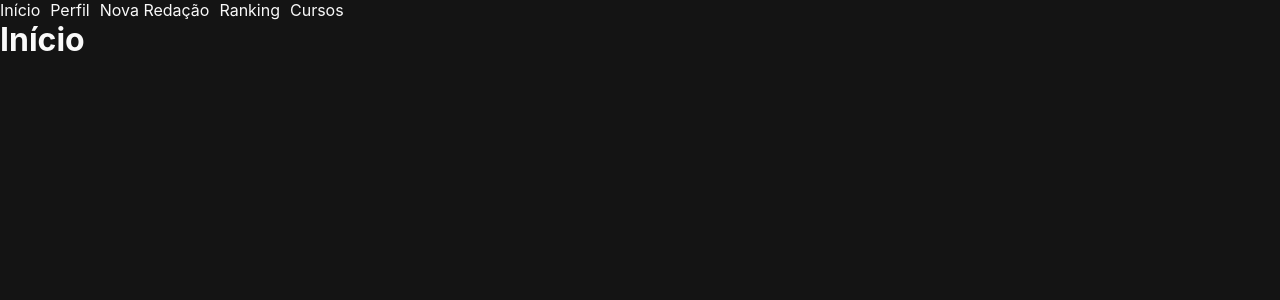
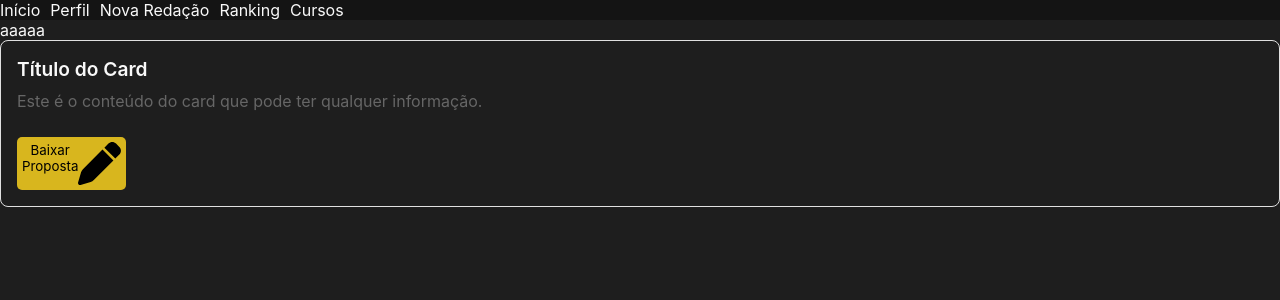
Before and after one commit to Hiarleyy/Plataforma-Redacao-Front, a React (Vite) app in the folder ppe-front/: page /aluno in a window 1280 px wide. Shown: the top 300 px of the page. Built offline with nearby package versions, Linux system fonts and the light colour scheme.

Commit message:
add Criação de cards dinâmicos

```diff
--- a/ppe-front/package.json
+++ b/ppe-front/package.json
@@ -10,6 +10,7 @@
     "preview": "vite preview"
   },
   "dependencies": {
+    "prop-types": "^15.8.1",
     "react": "^19.0.0",
     "react-dom": "^19.0.0",
     "react-router-dom": "^7.5.1"
--- a/ppe-front/src/components/Card/Card.jsx
+++ b/ppe-front/src/components/Card/Card.jsx
@@ -0,0 +1,48 @@
+import React from 'react';
+import PropTypes from 'prop-types';
+import styles from './Card.module.css';
+
+const Card = ({
+  title,
+  content,
+  image,
+  imageAlt,
+  actions,
+  variant = 'default',
+  className,
+  onClick,
+  children,
+}) => {
+  return (
+    <div
+      className={`${styles.card} ${styles[variant]} ${className || ''}`}
+      onClick={onClick}
+    >
+      <div className={styles.content}>
+        {title && <h3 className={styles.title}>{title}</h3>}
+        {content && <p className={styles.text}>{content}</p>}
+        {children}
+      </div>
+
+      {actions && (
+        <div className={styles.actions}>
+          {actions}
+        </div>
+      )}
+    </div>
+  );
+};
+
+Card.propTypes = {
+  title: PropTypes.string,
+  content: PropTypes.string,
+  image: PropTypes.string,
+  imageAlt: PropTypes.string,
+  actions: PropTypes.node,
+  variant: PropTypes.oneOf(['default', 'outlined', 'elevated']),
+  className: PropTypes.string,
+  onClick: PropTypes.func,
+  children: PropTypes.node,
+};
+
+export default Card;
--- /dev/null
+++ b/ppe-front/src/components/Card/Card.module.css
@@ -0,0 +1,52 @@
+.card {
+  border-radius: 8px;
+  overflow: hidden;
+  display: flex;
+  flex-direction: column;
+  width: 100%;
+  transition: transform 0.2s ease, box-shadow 0.2s ease;
+}
+
+/* Variantes de estilo */
+.default {
+  background-color: #070707;
+  box-shadow: 0 2px 4px rgba(0, 0, 0, 0.1);
+}
+
+.outlined {
+  background-color: transparent;
+  border: 1px solid #e0e0e0;
+}
+
+.elevated {
+  background-color: #ffffff;
+  box-shadow: 0 8px 16px rgba(0, 0, 0, 0.1);
+}
+
+.card:hover {
+  transform: translateY(-2px);
+  box-shadow: 0 4px 8px rgba(0, 0, 0, 0.15);
+}
+
+.content {
+  padding: 16px;
+}
+
+.title {
+  margin: 0 0 8px;
+  font-size: 1.2rem;
+  font-weight: 600;
+}
+
+.text {
+  margin: 0;
+  color: #666;
+  line-height: 1.5;
+}
+
+.actions {
+  padding: 8px 16px 16px;
+  margin-top: auto;
+  display: flex;
+  gap: 8px;
+}
--- a/ppe-front/src/pages/Aluno/Inicio/Inicio.jsx
+++ b/ppe-front/src/pages/Aluno/Inicio/Inicio.jsx
@@ -1,5 +1,33 @@
+import styles from "./inicio.module.css"
+import Card from '../../../components/Card/Card';
+
 const Inicio = () => {
-  return <h1>Início</h1>
+  return (
+    <div className={styles.container}>
+      <div className="flex items-center justify-center h-screen">
+        <div className="flex flex-row items-center justify-center">
+          <span>aaaaa</span>
+          <Card
+            title="Título do Card"
+            content="Este é o conteúdo do card que pode ter qualquer informação."
+            variant="outlined"
+            actions={
+              <>
+              <button className={styles.button}> Baixar Proposta
+              <svg xmlns="http://www.w3.org/2000/svg" viewBox="0 0 512 512"><path d="M362.7 19.3L314.3 67.7 444.3 197.7l48.4-48.4c25-25 25-65.5 0-90.5L453.3 19.3c-25-25-65.5-25-90.5 0zm-71 71L58.6 323.5c-10.4 10.4-18 23.3-22.2 37.4L1 481.2C-1.5 489.7 .8 498.8 7 505s15.3 8.5 23.7 6.1l120.3-35.4c14.1-4.2 27-11.8 37.4-22.2L421.7 220.3 291.7 90.3z"/></svg>
+
+              </button>
+              </>
+
+            }
+          />
+
+        </div>
+
+        {/* Card com imagem */}
+      </div>
+    </div>
+  )
 }
 
 export default Inicio
--- /dev/null
+++ b/ppe-front/src/pages/Aluno/Inicio/inicio.module.css
@@ -0,0 +1,30 @@
+.container {
+    width: 100%;
+    min-height: 100vh;
+    background-color: #1E1E1E;
+    display: flex;
+    flex-direction: column;
+  }
+
+.header {
+    width: 100%;
+    padding: 5px;
+    height: 60px;
+    background-color: #242424;
+    display: flex;
+    align-items: center;
+    justify-content: center;
+  }
+.button{
+    display: flex;
+    flex-direction: row;
+    align-items: start;
+    background-color: rgb(216, 182, 30);
+
+    color: #000;
+    border: none;
+    padding: 5px;
+    border-radius: 5px;
+    align-self: flex-start; /* Positions the button itself to the left */
+
+}
```
Also changed, not shown: 1 other file (tests, documents, lock files or other folders).
